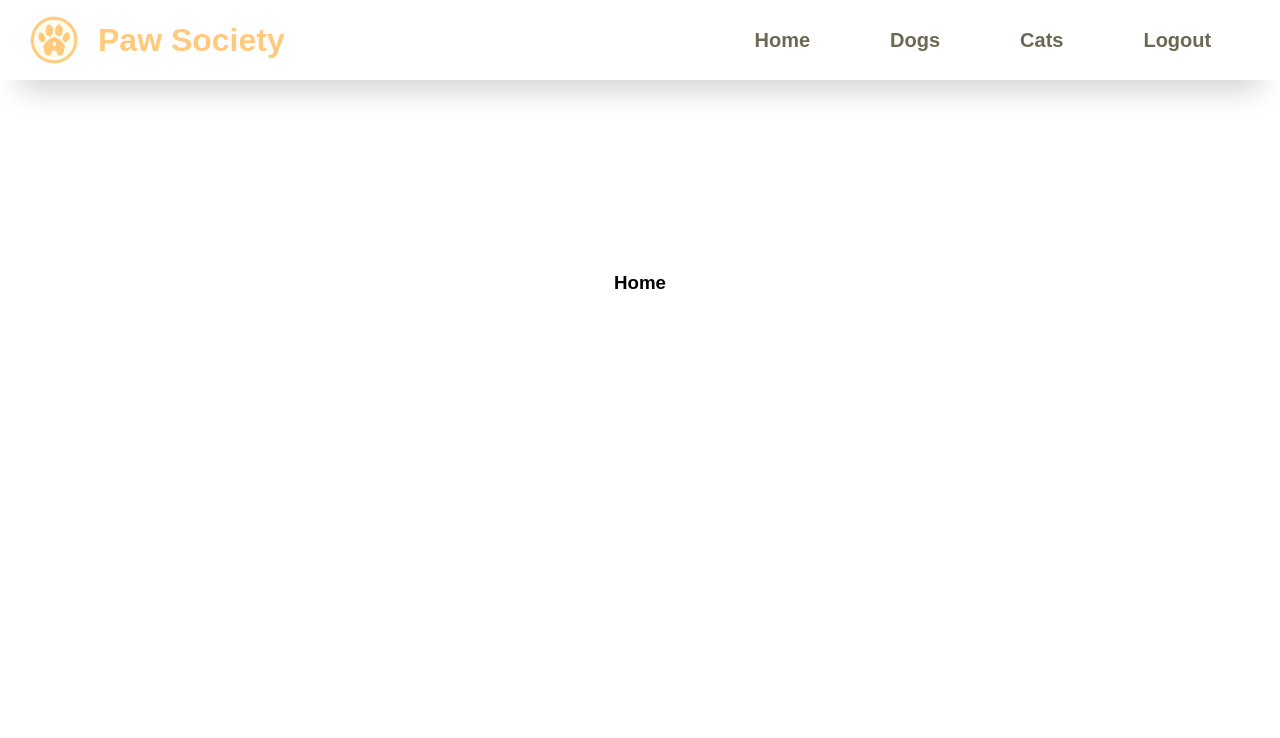
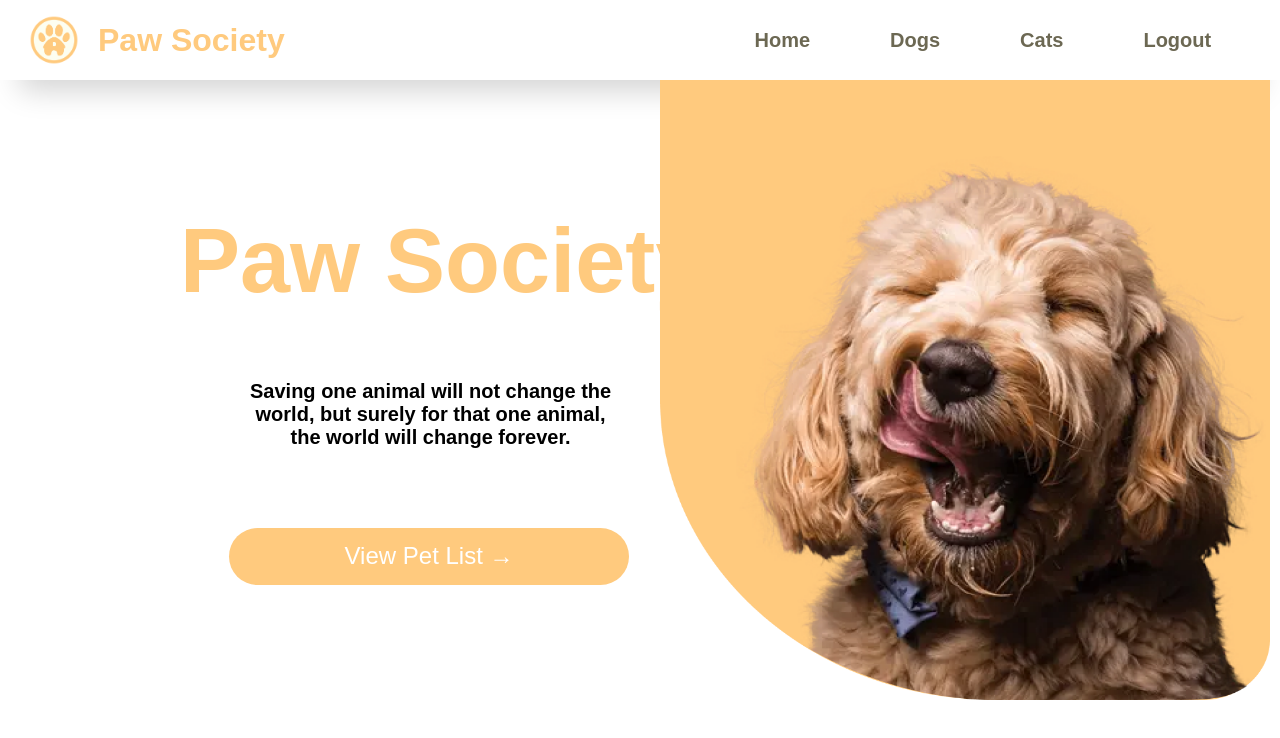
Before and after one commit to VhynceNarca/JSon_Derulo, a React (Create React App) app in the folder client/: page /home in a window 1280 px wide. Shown: the top 738 px of the page. Built offline with nearby package versions, Linux system fonts and the light colour scheme.

Commit message:
added index page

```diff
--- a/client/src/pages/Index.js
+++ b/client/src/pages/Index.js
@@ -1,10 +1,54 @@
 import React from 'react';
+import RoundedButton from '../components/RoundedButton';
 
 const Home = () =>{
   return (
-    <section className='hero'>
-      <h3>Home</h3>
+    <section className='desc'>
+      <p class="sitename" style={namestyle}>Paw Society</p>
+      <p class="words" style={wordstyle}>
+        Saving one animal will not change the <br></br> world, but surely
+        for that one animal,<br></br> the world will change forever.
+      </p>
+      <div class="button" style={buttonstyle}>
+        <RoundedButton text={"View Pet List →"} path={"/cats"} />
+      </div>
+      <img src='./dog.png' style={imgstyle} />
     </section>
   );
 }
+
+const namestyle = {
+  color: '#FFCA7E',
+  fontSize: '90px',
+  fontWeight: 'bold',
+  position:'absolute',
+  left: 180,
+  top:'15%',
+  fontFamily: 'sans-serif'
+}
+
+const wordstyle = {
+  color: "black",
+  fontSize: '20px',
+  fontWeight: 'bold',
+  fontFamily: 'sans-serif',
+  position:'absolute',
+  left: 250,
+  top:'45%',
+  textAlign: 'center'
+}
+
+const buttonstyle = {
+  position:'absolute',
+  left: 205,
+  top:'63%',
+}
+
+const imgstyle = {
+  position:'absolute',
+  right: 0,
+  height: 620,
+  width: 620
+}
+
 export default Home;
```
Also changed, not shown: client/public/dog.png (added), 1 other file (tests, documents, lock files or other folders).
